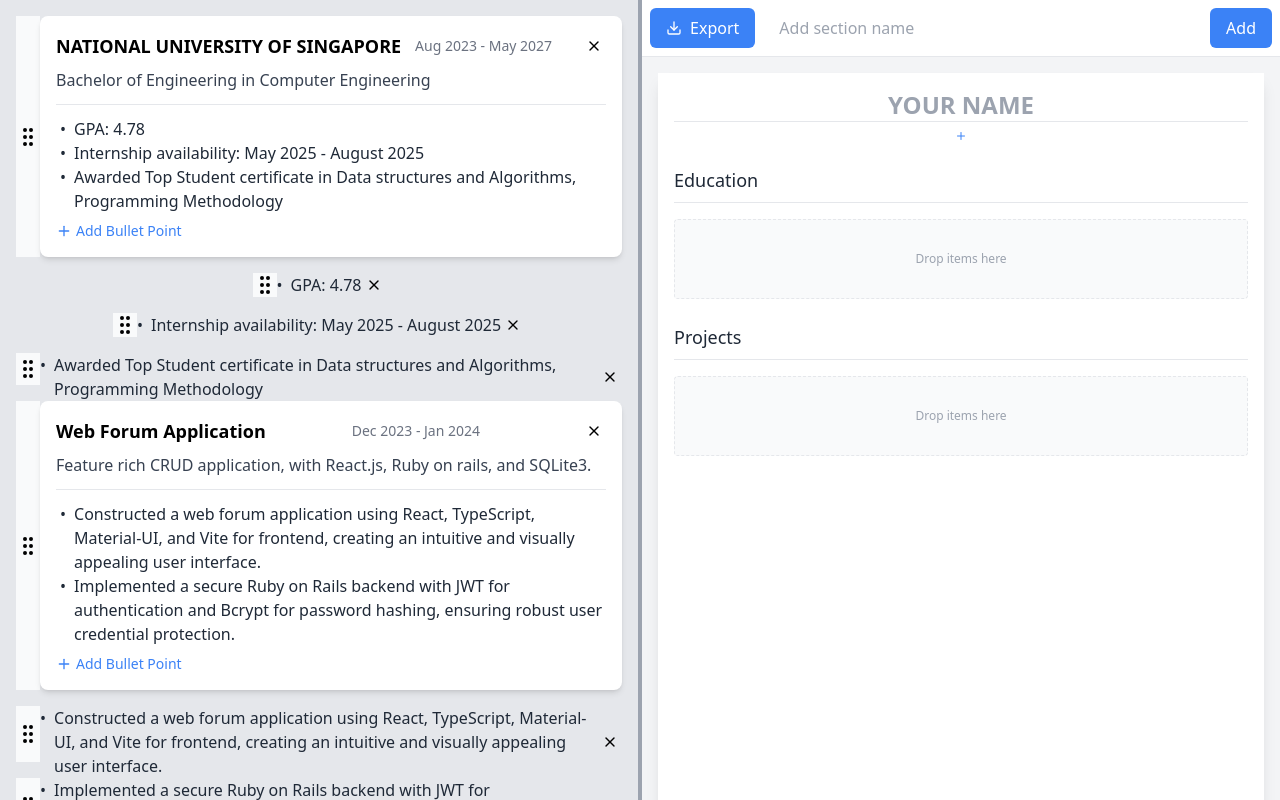
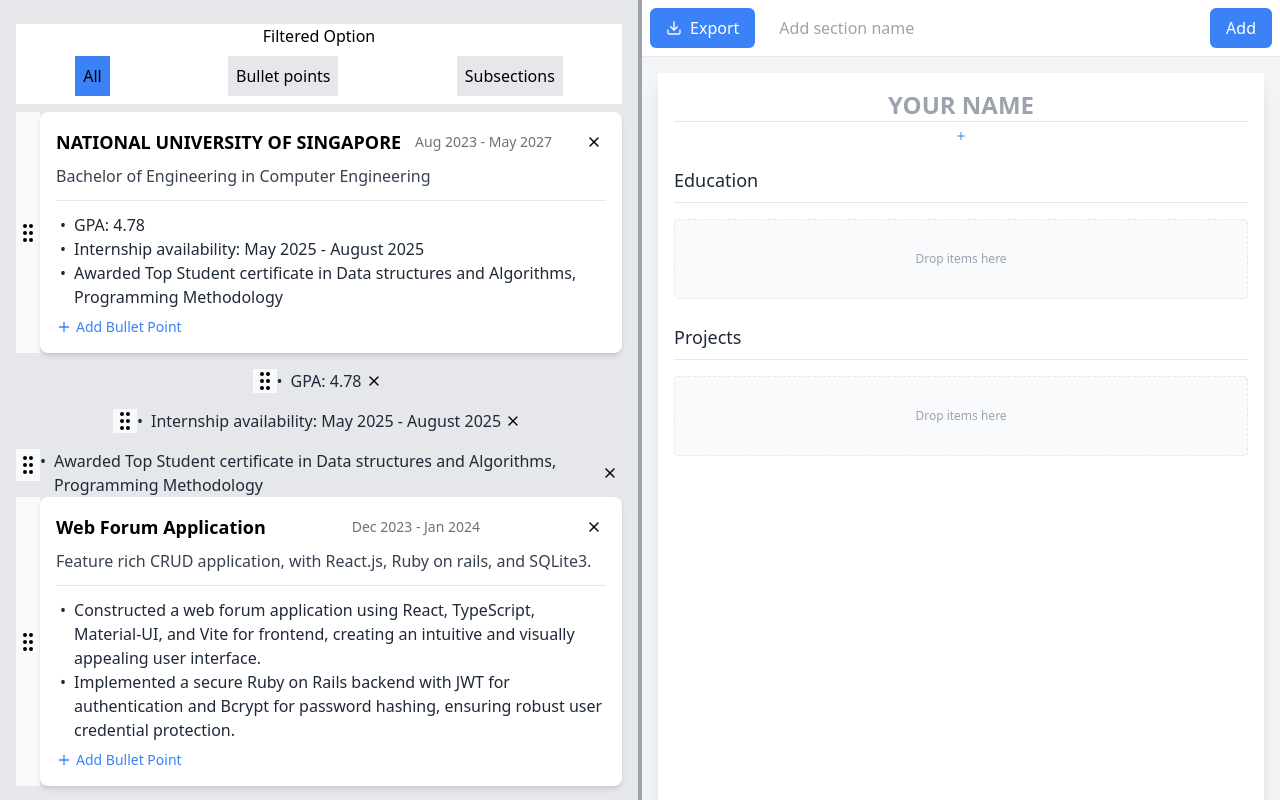
Before and after one commit to ThienDuc3112/hackNRoll25, a React (Vite) app in the folder frontend/: page / in a window 1280 px wide. Built offline with nearby package versions, Linux system fonts and the light colour scheme; what @react-pdf/renderer would draw is missing.

Commit message:
Add filtered options menuBar

```diff
--- a/frontend/src/pages/editor/MenuBar.tsx
+++ b/frontend/src/pages/editor/MenuBar.tsx
@@ -1,8 +1,9 @@
 import { useMemo, useState } from "react";
 import { IdItemType, SubsectionType } from "./types";
-import { useEditorAtom } from "./state";
+import { itemMapAtom, useEditorAtom } from "./state";
 import { SortableContext, verticalListSortingStrategy } from "@dnd-kit/sortable";
 import { MenuItemView } from "./MenuItemView";
+import { useAtomValue } from "jotai";
 
 type MenuBarProps = {
   dividerPosition: number;
@@ -11,6 +12,17 @@
 
 export const MenuBar = ({ dividerPosition, menu }: MenuBarProps) => {
   // For adding new subsections from the menu
+  const itemMap = useAtomValue(itemMapAtom)
+  const [option, setOption] = useState<"all" | "sub" | "point">("all")
+  const filteredMenu = useMemo(() => {
+    if (option == "sub") {
+      return menu.filter(itemId => itemMap[itemId]?.type === "SUBSECTION")
+    } else if (option == "point") {
+      return menu.filter(itemId => itemMap[itemId]?.type === "POINT")
+    } else {
+      return menu
+    }
+  }, [menu, option])
   const [showNameInput, setShowNameInput] = useState(false);
   const [newSubsectionName, setNewSubsectionName] = useState("");
   const [newSubsectionSubTitle, setNewSubsectionSubTitle] = useState("");
@@ -20,7 +32,7 @@
   const { newBulletPoint, newSubSection, deleteItem } = useEditorAtom();
   const [newGBulletPointName, setNewGBulletPointName] = useState("");
 
-  const items = useMemo(() => menu.map(val => `MENU-${val}`), [menu])
+  const items = useMemo(() => filteredMenu.map(val => `MENU-${val}`), [filteredMenu])
 
   const addNewSubsection = (subSection: SubsectionType) => {
     newSubSection(subSection);
@@ -31,9 +43,27 @@
       className="flex h-full flex-col bg-gray-200 p-4 overflow-y-auto"
       style={{ width: `${dividerPosition}%` }}
     >
+      <div
+        className="bg-white w-full h-40 flex-col flex justify-around my-2 align-middle"
+      >
+        <span className="text-center">Filtered Option</span>
+        <div
+          className="bg-white w-full flex-row flex justify-around my-2 align-middle"
+        >
+          <button
+            className={`p-2 ${option === "all" ? "bg-blue-500" : "bg-gray-200"}`}
+            onClick={() => setOption("all")}>All</button>
+          <button
+            className={`p-2 ${option === "point" ? "bg-blue-500" : "bg-gray-200"}`}
+            onClick={() => setOption("point")}>Bullet points</button>
+          <button
+            className={`p-2 ${option === "sub" ? "bg-blue-500" : "bg-gray-200"}`}
+            onClick={() => setOption("sub")}>Subsections</button>
+        </div>
+      </div>
       {/** Render the items from the menu */}
       <SortableContext strategy={verticalListSortingStrategy} items={items}>
-        {menu.map((itemId) => <MenuItemView itemId={itemId} key={itemId} onDelete={deleteItem} />)}
+        {filteredMenu.map((itemId) => <MenuItemView itemId={itemId} key={itemId} onDelete={deleteItem} />)}
       </SortableContext>
 
       {/** "Add Subsection" UI */}
```
